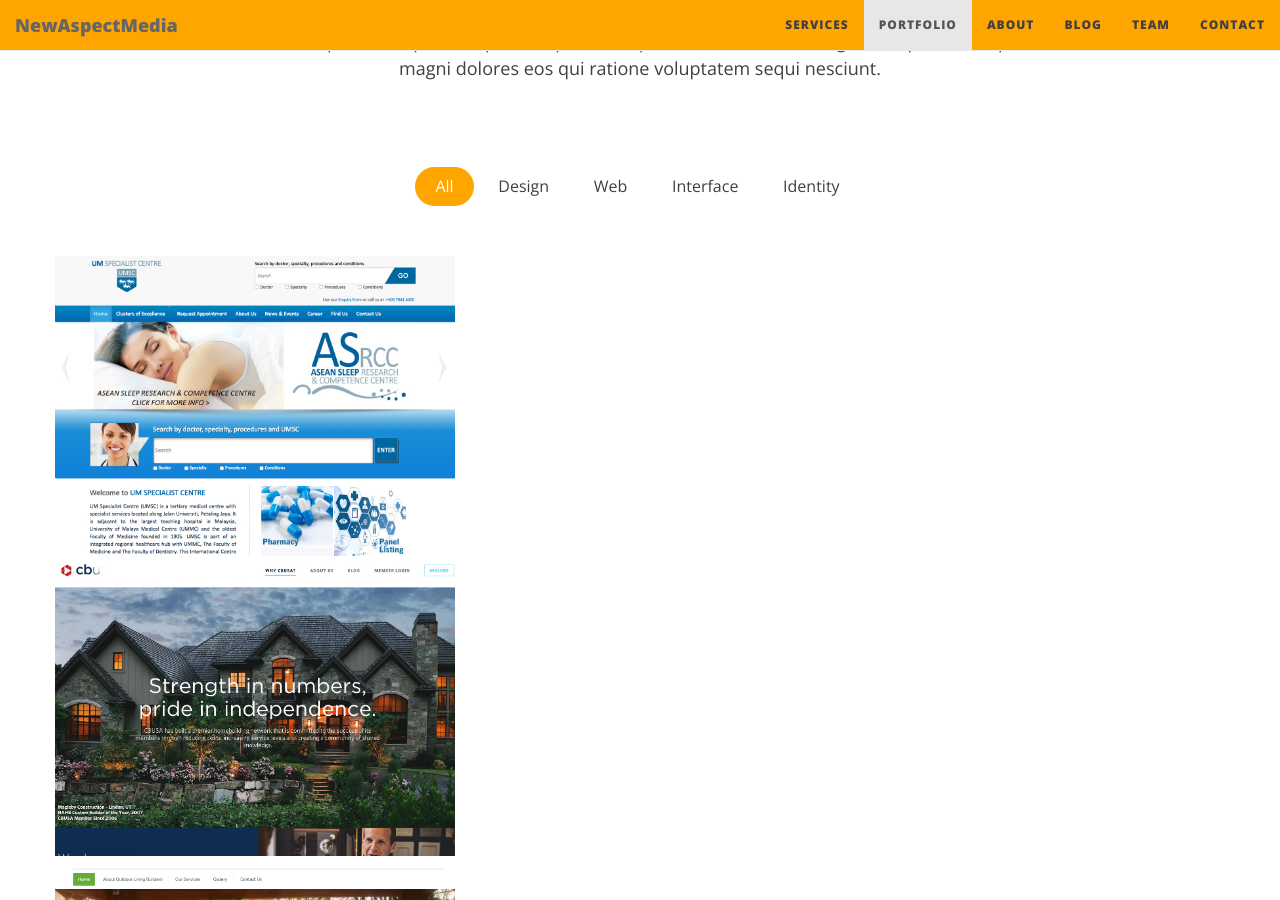
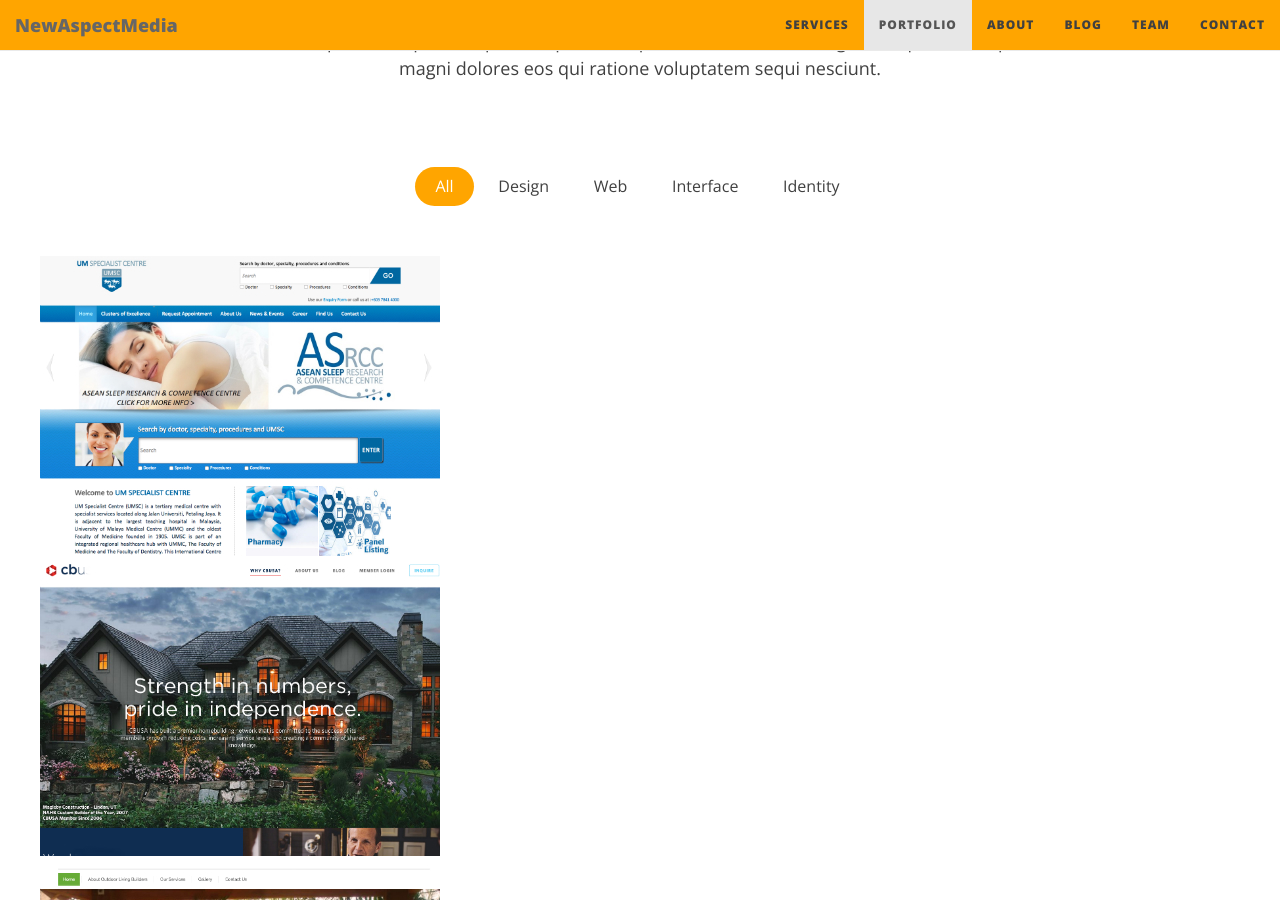
Before and after one commit to newmedia77/appxnam, a Jekyll site: the page built from index.html, in a window 1280 px wide and 900 px high, scrolled down 3639 px. Built offline with Jekyll 4.4.1, drawn with Linux system fonts in a browser that asks for light colours; nearby versions of some CDN libraries; the list of posts is cut into pages by our own code.

Commit message:
andreas
grid

```diff
--- a/_includes/portfolio.html
+++ b/_includes/portfolio.html
@@ -20,7 +20,7 @@
                 </ul>
 
                 <ul id="grid">
-                    <li class="col-sm-3 portfolio-item" data-groups='["all", "identety", "interface"]'>
+                    <li class="portfolio-item" data-groups='["all", "identety", "interface"]'>
                         <div class="portfolio">
                             <div class="tt-overlay"></div>
                             <img class="img-responsive" src="img/custom-web-development.jpg" alt="Bespoke web development in PHP, Ruby, c#, HTML5, jQuery, AngularJS">
@@ -32,7 +32,7 @@
                             </div><!-- /.portfolio-info -->
                         </div><!-- /.portfolio -->
                     </li>
-                    <li class="col-sm-3 portfolio-item" data-groups='["all", "identety", "web"]'>
+                    <li class="portfolio-item" data-groups='["all", "identety", "web"]'>
                         <div class="portfolio">
                             <div class="tt-overlay"></div>
                             <img class="img-responsive" src="img/rails-web-development.jpg" alt="Ruby on rails web development services">
@@ -44,7 +44,7 @@
                             </div><!-- /.portfolio-info -->
                         </div><!-- /.portfolio -->
                     </li>
-                    <li class="col-sm-3 portfolio-item" data-groups='["all", "interface"]'>
+                    <li class="portfolio-item" data-groups='["all", "interface"]'>
                         <div class="portfolio">
                             <div class="tt-overlay"></div>
                             <img class="img-responsive" src="img/shopify-web-development.jpg" alt="Shopify web development services">
@@ -56,7 +56,7 @@
                             </div><!-- /.portfolio-info -->
                         </div><!-- /.portfolio -->
                     </li>
-                    <li class="col-sm-3 portfolio-item" data-groups='["all", "identety", "design"]'>
+                    <li class="portfolio-item" data-groups='["all", "identety", "design"]'>
                         <div class="portfolio">
                             <div class="tt-overlay"></div>
                             <img class="img-responsive" src="img/magento-web-development.jpg" alt="Magento web development services">
@@ -69,7 +69,7 @@
                         </div><!-- /.portfolio -->
 
                     </li>
-                    <li class="col-sm-3 portfolio-item" data-groups='["all", "identety", "design"]'>
+                    <li class="portfolio-item" data-groups='["all", "identety", "design"]'>
                         <div class="portfolio">
                             <div class="tt-overlay"></div>
                             <img class="img-responsive" src="img/magento-development.jpg" alt="eCommerce web development for Magento, Shopify, Woocommerce, Prestashop">
@@ -81,7 +81,7 @@
                             </div><!-- /.portfolio-info -->
                         </div><!-- /.portfolio -->
                     </li>
-                    <li class="col-sm-3 portfolio-item" data-groups='["all", "identety", "design"]'>
+                    <li class="portfolio-item" data-groups='["all", "identety", "design"]'>
                         <div class="portfolio">
                             <div class="tt-overlay"></div>
                             <img class="img-responsive" src="img/booking-mobile-apps.jpg" alt="iOS mobile application development">
@@ -93,7 +93,7 @@
                             </div><!-- /.portfolio-info -->
                         </div><!-- /.portfolio -->
                     </li>
-                    <li class="col-sm-3 portfolio-item" data-groups='["all", "identety", "web"]'>
+                    <li class="portfolio-item" data-groups='["all", "identety", "web"]'>
                         <div class="portfolio">
                             <div class="tt-overlay"></div>
                             <img class="img-responsive" src="img/mobile-apps.jpg" alt="Android mobile application development">
@@ -105,7 +105,7 @@
                             </div><!-- /.portfolio-info -->
                         </div><!-- /.portfolio -->
                     </li><!-- /.portfolio-item -->
-                    <li class="col-sm-3 portfolio-item" data-groups='["all", "design"]'>
+                    <li class="portfolio-item" data-groups='["all", "design"]'>
                         <div class="portfolio">
                             <div class="tt-overlay"></div>
                             <img class="img-responsive" src="img/retails-mobile-application.jpg" alt="Retail mobile application development">
@@ -118,7 +118,7 @@
                         </div><!-- /.portfolio -->
                     </li>
 
-                    <li class="col-sm-3 portfolio-item" data-groups='["all", "identety", "design"]'>
+                    <li class="portfolio-item" data-groups='["all", "identety", "design"]'>
                         <div class="portfolio">
                             <div class="tt-overlay"></div>
                             <img class="img-responsive" src="img/ecommerce-mobile-apps.jpg" alt="eCommerce mobile application development">
@@ -131,7 +131,7 @@
                         </div><!-- /.portfolio -->
                     </li>
 
-                    <li class="col-sm-3 portfolio-item" data-groups='["all", "design"]'>
+                    <li class="portfolio-item" data-groups='["all", "design"]'>
                         <div class="portfolio">
                             <div class="tt-overlay"></div>
                             <img class="img-responsive" src="img/hotel-mobile-apps.jpg" alt="Hotel booking system mobile application development">
```
